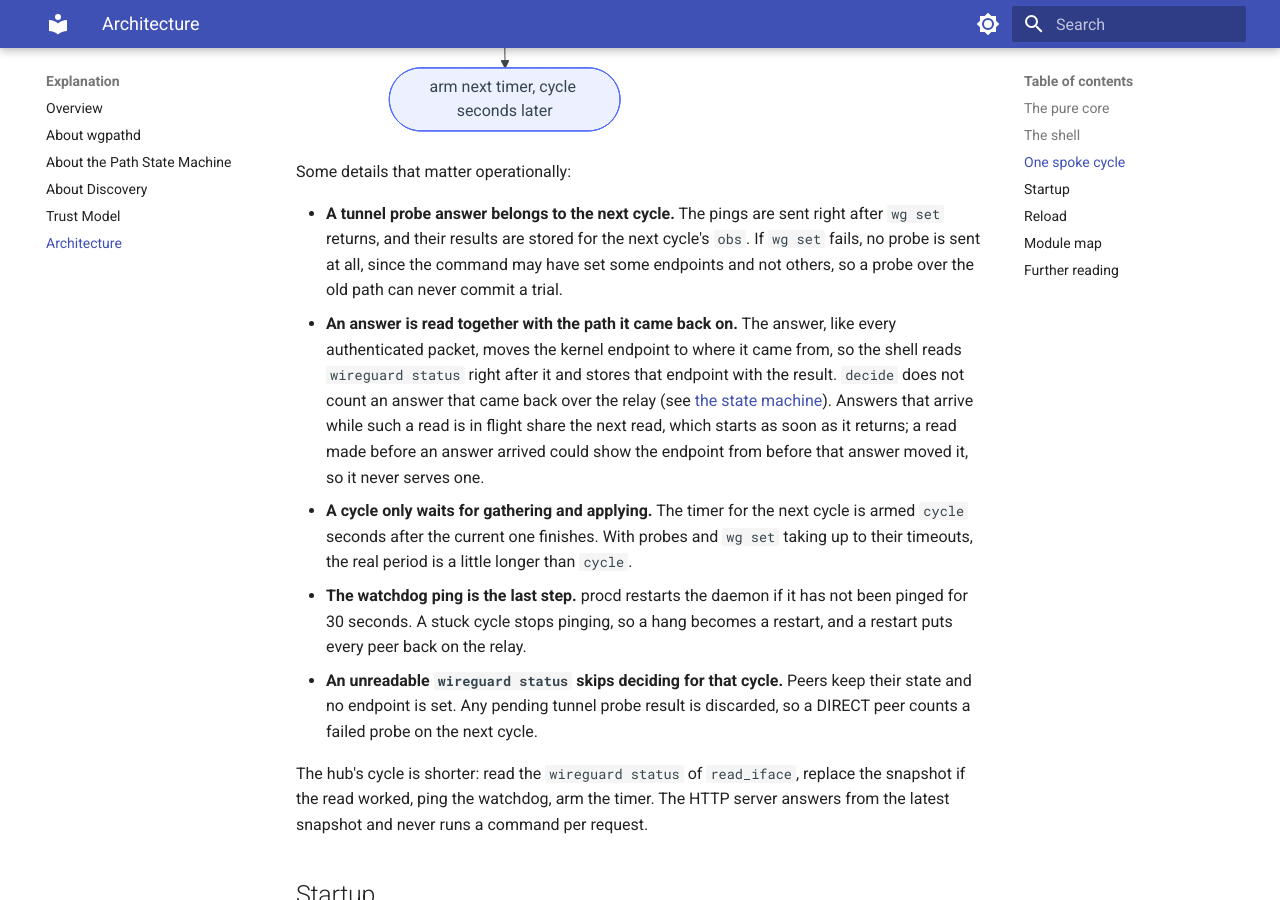
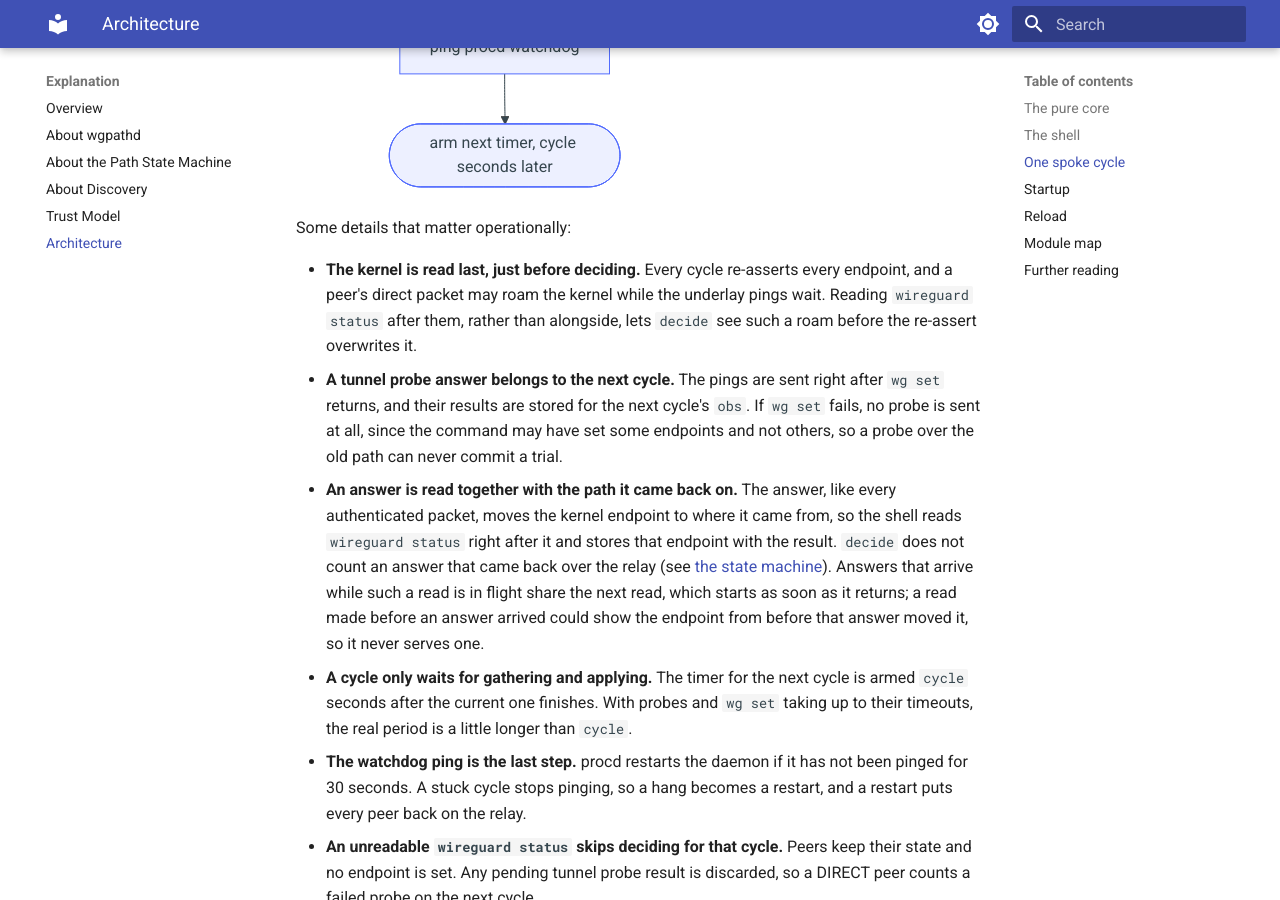
Before and after one commit to m00qek/wgpathd, an MkDocs documentation site: the page built from docs/explanation/architecture.md, in a window 1280 px wide and 900 px high, scrolled down 3231 px. Built offline with MkDocs 1.6.1 and Material for MkDocs 9.7.7, drawn with Linux system fonts in a browser that asks for light colours; part of the change alters nothing that is shown.

Commit message:
Docs: the kernel is read after the underlay probes; anchor-traffic measurements

````diff
--- a/docs/explanation/architecture.md
+++ b/docs/explanation/architecture.md
@@ -46,8 +46,9 @@ Everything runs on one single-threaded uloop. Nothing blocks: the ubus read, the
 ```mermaid
 flowchart TD
     T([cycle timer fires]) --> R[recheck relay routes of peers still waiting]
-    R --> G["gather in parallel:<br/>wireguard status<br/>+ an underlay ping to each peer in RELAY with a candidate"]
-    G --> D[decide, per peer]
+    R --> G["an underlay ping to each peer in RELAY with a candidate, all at once"]
+    G --> K[wireguard status]
+    K --> D[decide, per peer]
     D --> S["one wg set for every peer's endpoint"]
     S --> P["tunnel pings, all at once, for the peers that asked;<br/>a wireguard status read right after answers"]
     P --> F{discovery fetch due?}
@@ -58,6 +59,7 @@ flowchart TD
 
 Some details that matter operationally:
 
+- **The kernel is read last, just before deciding.** Every cycle re-asserts every endpoint, and a peer's direct packet may roam the kernel while the underlay pings wait. Reading `wireguard status` after them, rather than alongside, lets `decide` see such a roam before the re-assert overwrites it.
 - **A tunnel probe answer belongs to the next cycle.** The pings are sent right after `wg set` returns, and their results are stored for the next cycle's `obs`. If `wg set` fails, no probe is sent at all, since the command may have set some endpoints and not others, so a probe over the old path can never commit a trial.
 - **An answer is read together with the path it came back on.** The answer, like every authenticated packet, moves the kernel endpoint to where it came from, so the shell reads `wireguard status` right after it and stores that endpoint with the result. `decide` does not count an answer that came back over the relay (see [the state machine](state-machine.md#relay-traffic-and-the-proof)). Answers that arrive while such a read is in flight share the next read, which starts as soon as it returns; a read made before an answer arrived could show the endpoint from before that answer moved it, so it never serves one.
 - **A cycle only waits for gathering and applying.** The timer for the next cycle is armed `cycle` seconds after the current one finishes. With probes and `wg set` taking up to their timeouts, the real period is a little longer than `cycle`.
````
